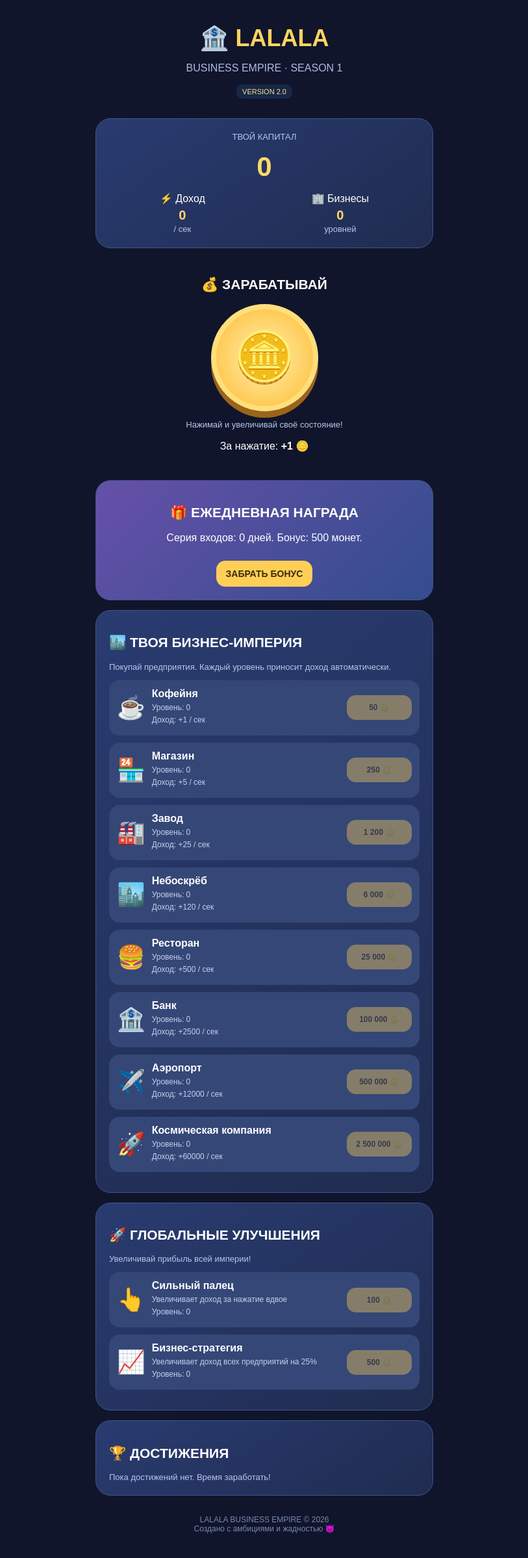
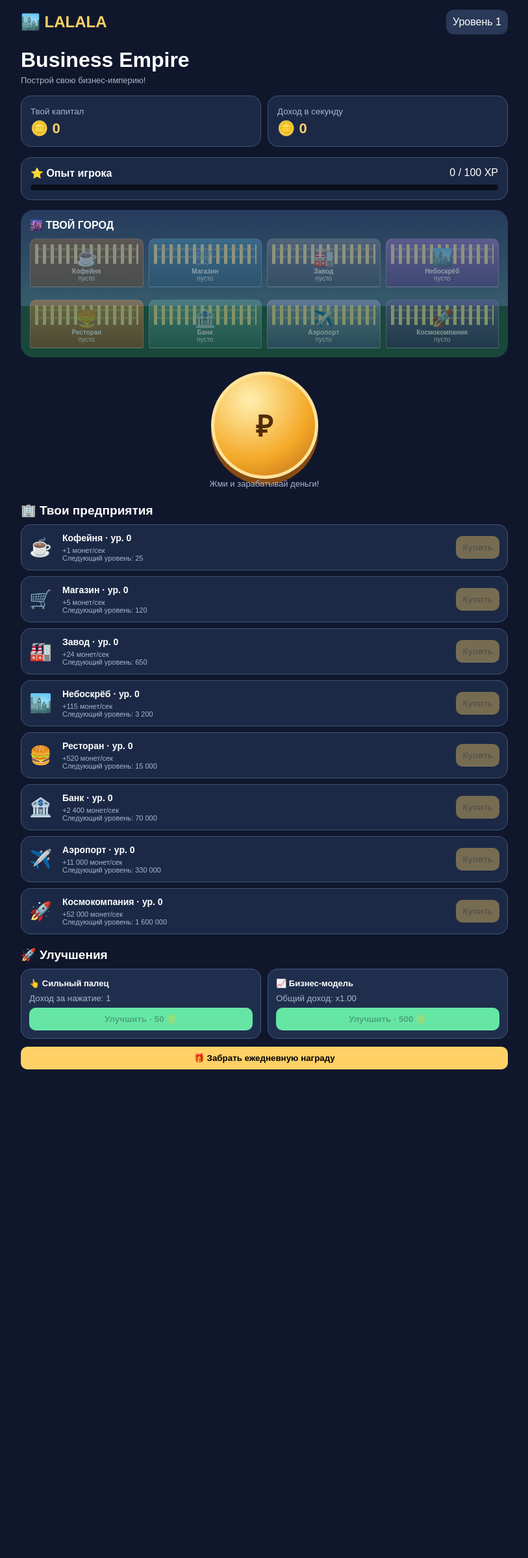
Before and after one commit to maksdjakov300-maker/lalala-business-empire, a plain HTML site: page index.html in a window 1280 px wide. Shown: the whole page at 65% size, without its empty margins (233-1046 px from the left). After the commit the page ends 1661 px from the top, so only its background shows below. Drawn offline with Linux system fonts and the light colour scheme.

Commit message:
Update index.html

```diff
--- a/index.html
+++ b/index.html
@@ -3,229 +3,295 @@
 <html lang="ru">
 <head>
 <meta charset="UTF-8">
-<meta name="viewport" content="width=device-width,initial-scale=1">
-<meta name="theme-color" content="#10152b">
-<title>LALALA 2.0</title>
+<meta name="viewport" content="width=device-width, initial-scale=1">
+<title>LALALA Business Empire</title>
 <style>
 *{box-sizing:border-box}
-body{margin:0;background:#10152b;color:#fff;font-family:Arial,sans-serif;padding:18px 15px 45px}
-header{text-align:center;padding:15px}
-header h1{font-size:36px;color:#ffd45e;margin:5px}
-header p{color:#aebbe0}
-.card{background:linear-gradient(145deg,#293b70,#202c50);border:1px solid #40558b;border-radius:23px;padding:20px;margin:15px auto;max-width:520px}
-.balance{text-align:center;font-size:42px;font-weight:bold;color:#ffda68;margin:15px}
-.small{color:#b9c6e9;font-size:13px}
-.stats{display:flex;justify-content:space-around;text-align:center;gap:8px}
-.stats strong{display:block;font-size:20px;color:#ffda68;margin-top:5px}
-h2{font-size:21px}
-.taparea{text-align:center;padding:12px}
-.coin{width:165px;height:165px;border-radius:50%;border:8px solid #ffdf7c;background:radial-gradient(#fff2ae,#ffba32);font-size:76px;box-shadow:0 10px #9b641b;cursor:pointer}
-.coin:active{transform:translateY(7px);box-shadow:0 3px #9b641b}
-button{cursor:pointer;border:0;border-radius:14px;padding:12px 15px;background:#ffcf55;color:#392a0a;font-weight:bold;font-size:14px}
-button:disabled{opacity:.4;cursor:not-allowed}
-.business{display:flex;align-items:center;gap:10px;background:#344777;border-radius:16px;padding:12px;margin:11px 0}
-.emoji{font-size:35px}
-.info{flex:1;text-align:left;min-width:0}
-.info strong{font-size:16px}
-.info p{margin:5px 0;color:#c5d0ec;font-size:12px}
-.buy{min-width:100px;font-size:12px;padding:12px 7px}
-.reward{text-align:center;background:linear-gradient(135deg,#6650a9,#334d8d)}
-.reward button{margin-top:10px}
-.tag{display:inline-block;background:#172747;color:#ffdf82;padding:5px 9px;border-radius:9px;font-size:11px}
-#notice{position:fixed;bottom:20px;left:50%;transform:translateX(-50%);background:#ffd45e;color:#29200c;padding:13px 20px;border-radius:15px;font-weight:bold;display:none;z-index:5;white-space:nowrap}
-footer{text-align:center;color:#7888b0;font-size:12px;margin-top:30px}
+body{margin:0;padding:15px;background:#10172c;color:#fff;font-family:Arial,sans-serif}
+.wrap{max-width:750px;margin:auto}
+header{display:flex;justify-content:space-between;align-items:center}
+.logo{font-size:24px;font-weight:900;color:#ffd166}
+.level{background:#293957;padding:10px;border-radius:12px}
+h1{margin-bottom:5px}
+.sub{color:#aab5ce;font-size:13px}
+.stats{display:grid;grid-template-columns:1fr 1fr;gap:10px;margin:16px 0}
+.stat,.panel{background:#1b2946;border:1px solid #405477;border-radius:16px;padding:14px}
+.stat small{color:#aab5ce}
+.big{font-size:22px;font-weight:900;color:#ffd166;margin-top:5px}
+.xpbar{height:9px;background:#090e1b;border-radius:20px;margin-top:8px;overflow:hidden}
+.xpfill{height:100%;background:#65e6a5;width:0}
+.city{background:linear-gradient(#263c5d,#365b6b 65%,#19483b 65%);padding:14px;border-radius:20px;margin:15px 0}
+.skyline{display:grid;grid-template-columns:repeat(4,1fr);gap:8px;align-items:end;min-height:180px}
+.building{border-radius:10px 10px 3px 3px;display:flex;flex-direction:column;justify-content:flex-end;align-items:center;padding:7px 2px;border:1px solid #ffffff55;position:relative}
+.building:before{content:"";position:absolute;inset:8px 7px 35px;background:repeating-linear-gradient(90deg,#ffeaa0 0 5px,transparent 5px 12px),repeating-linear-gradient(0deg,transparent 0 9px,#ffeaa055 9px 12px)}
+.building .emoji,.building b,.building span{z-index:1}
+.building .emoji{font-size:26px}
+.building b{font-size:10px;text-align:center}
+.building span{font-size:10px}
+.b0{background:linear-gradient(#9b6b43,#65452f)}
+.b1{background:linear-gradient(#4b92b8,#285477)}
+.b2{background:linear-gradient(#7c8798,#39465e)}
+.b3{background:linear-gradient(#9a75c7,#4c397d)}
+.b4{background:linear-gradient(#d18b4b,#8a4d2c)}
+.b5{background:linear-gradient(#65a6a0,#27645e)}
+.b6{background:linear-gradient(#8b9bc4,#3d4f7d)}
+.b7{background:linear-gradient(#625f9e,#29295d)}
+.taparea{text-align:center;margin:22px}
+.tap{width:165px;height:165px;border-radius:50%;border:5px solid #ffe39b;background:radial-gradient(circle at 35% 25%,#fff0b0,#f4a928 60%,#b96a16);font-size:45px;font-weight:900;color:#532c08;box-shadow:0 9px #874a12}
+.tap:active{transform:translateY(5px);box-shadow:0 4px #874a12}
+.section{font-size:19px;font-weight:900;margin:20px 0 10px}
+.businesses{display:grid;gap:9px}
+.biz{display:grid;grid-template-columns:42px 1fr auto;gap:9px;align-items:center;background:#1b2946;border:1px solid #405477;border-radius:15px;padding:12px}
+.biz .ico{font-size:28px}
+.biz h3{font-size:14px;margin:0 0 5px}
+.biz p{font-size:11px;color:#aab5ce;margin:0}
+button{cursor:pointer}
+.buy{background:#ffd166;border:0;border-radius:10px;padding:10px;font-weight:900}
+.buy:disabled{opacity:.4}
+.upgrades{display:grid;grid-template-columns:1fr 1fr;gap:10px}
+.upgrade{background:#202e4d;border:1px solid #40577f;border-radius:15px;padding:12px}
+.upgrade b{font-size:13px}
+.upgrade small{display:block;color:#aab5ce;margin:7px 0}
+.upgrade button,.daily{width:100%;border:0;border-radius:10px;padding:10px;background:#65e6a5;font-weight:900}
+.daily{background:#ffd166;margin-top:12px}
 </style>
 </head>
 <body>
+<div class="wrap">
 <header>
-<h1>🏦 LALALA</h1>
-<p>BUSINESS EMPIRE · SEASON 1</p>
-<span class="tag">VERSION 2.0</span>
+<div class="logo">🏙️ LALALA</div>
+<div class="level" id="level">Уровень 1</div>
 </header>
+<h1>Business Empire</h1>
+<div class="sub">Построй свою бизнес-империю!</div>
 
-<div class="card">
-<div class="small" style="text-align:center">ТВОЙ КАПИТАЛ</div>
-<div class="balance" id="balance">0</div>
 <div class="stats">
-<div>⚡ Доход<strong id="income">0</strong><span class="small"> / сек</span></div>
-<div>🏢 Бизнесы<strong id="count">0</strong><span class="small"> уровней</span></div>
+<div class="stat"><small>Твой капитал</small><div class="big" id="money">🪙 0</div></div>
+<div class="stat"><small>Доход в секунду</small><div class="big" id="income">🪙 0</div></div>
 </div>
+
+<div class="panel">
+<b>⭐ Опыт игрока</b>
+<span id="xptext" style="float:right">0 / 100 XP</span>
+<div class="xpbar"><div class="xpfill" id="xpfill"></div></div>
+</div>
+
+<div class="city">
+<b>🌆 ТВОЙ ГОРОД</b>
+<div class="skyline" id="skyline"></div>
 </div>
 
 <div class="taparea">
-<h2>💰 ЗАРАБАТЫВАЙ</h2>
-<button class="coin" onclick="tap()">🪙</button>
-<p class="small">Нажимай и увеличивай своё состояние!</p>
-<p>За нажатие: <b id="tapvalue">+1</b> 🪙</p>
+<button class="tap" id="tap">₽</button>
+<div class="sub">Жми и зарабатывай деньги!</div>
 </div>
 
-<div class="card reward">
-<h2>🎁 ЕЖЕДНЕВНАЯ НАГРАДА</h2>
-<p id="rewardtext">Забери свой ежедневный бонус!</p>
-<button id="rewardbtn" onclick="daily()">ЗАБРАТЬ БОНУС</button>
+<div class="section">🏢 Твои предприятия</div>
+<div class="businesses" id="businesses"></div>
+
+<div class="section">🚀 Улучшения</div>
+<div class="upgrades">
+<div class="upgrade">
+<b>👆 Сильный палец</b>
+<small id="tapdesc"></small>
+<button id="tapup"></button>
 </div>
-
-<div class="card">
-<h2>🏙️ ТВОЯ БИЗНЕС-ИМПЕРИЯ</h2>
-<p class="small">Покупай предприятия. Каждый уровень приносит доход автоматически.</p>
-<div id="businesses"></div>
-</div>
-
-<div class="card">
-<h2>🚀 ГЛОБАЛЬНЫЕ УЛУЧШЕНИЯ</h2>
-<p class="small">Увеличивай прибыль всей империи!</p>
-<div class="business">
-<div class="emoji">👆</div>
-<div class="info"><strong>Сильный палец</strong><p>Увеличивает доход за нажатие вдвое</p><p>Уровень: <span id="taplevel">0</span></p></div>
-<button class="buy" id="tapbuy" onclick="upgradeTap()">Купить</button>
-</div>
-<div class="business">
-<div class="emoji">📈</div>
-<div class="info"><strong>Бизнес-стратегия</strong><p>Увеличивает доход всех предприятий на 25%</p><p>Уровень: <span id="multlevel">0</span></p></div>
-<button class="buy" id="multbuy" onclick="upgradeMult()">Купить</button>
+<div class="upgrade">
+<b>📈 Бизнес-модель</b>
+<small id="multdesc"></small>
+<button id="multup"></button>
 </div>
 </div>
-
-<div class="card">
-<h2>🏆 ДОСТИЖЕНИЯ</h2>
-<div id="achievements" class="small"></div>
+<button class="daily" id="daily">🎁 Ежедневная награда</button>
 </div>
-
-<footer>LALALA BUSINESS EMPIRE © 2026<br>Создано с амбициями и жадностью 😈</footer>
-<div id="notice"></div>
+</body>
+</html>
 
 <script>
-const items=[
-{id:"coffee",name:"Кофейня",icon:"☕",base:50,rate:1},
-{id:"shop",name:"Магазин",icon:"🏪",base:250,rate:5},
-{id:"factory",name:"Завод",icon:"🏭",base:1200,rate:25},
-{id:"tower",name:"Небоскрёб",icon:"🏙️",base:6000,rate:120},
-{id:"restaurant",name:"Ресторан",icon:"🍔",base:25000,rate:500},
-{id:"bank",name:"Банк",icon:"🏦",base:100000,rate:2500},
-{id:"airport",name:"Аэропорт",icon:"✈️",base:500000,rate:12000},
-{id:"space",name:"Космическая компания",icon:"🚀",base:2500000,rate:60000}
+const defs=[
+{name:"Кофейня",emoji:"☕",base:25,inc:1,color:"b0"},
+{name:"Магазин",emoji:"🛒",base:120,inc:5,color:"b1"},
+{name:"Завод",emoji:"🏭",base:650,inc:24,color:"b2"},
+{name:"Небоскрёб",emoji:"🏙️",base:3200,inc:115,color:"b3"},
+{name:"Ресторан",emoji:"🍔",base:15000,inc:520,color:"b4"},
+{name:"Банк",emoji:"🏦",base:70000,inc:2400,color:"b5"},
+{name:"Аэропорт",emoji:"✈️",base:330000,inc:11000,color:"b6"},
+{name:"Космокомпания",emoji:"🚀",base:1600000,inc:52000,color:"b7"}
 ];
 
-function load(){
-try{return JSON.parse(localStorage.getItem("lalala"))||{}}
-catch(e){return {}}
+const $=id=>document.getElementById(id);
+const fmt=n=>Math.floor(n).toLocaleString("ru-RU");
+
+function fresh(){
+return {
+money:0,levels:Array(8).fill(0),
+tap:1,tapLevel:0,mult:1,multLevel:0,
+xp:0,playerLevel:1,last:Date.now(),
+dailyDay:"",streak:0
+};
 }
-let game=Object.assign({
-coins:0,levels:{},tapLevel:0,multLevel:0,
-lastDaily:"",streak:0,lastSeen:Date.now()
-},load());
-game.levels=game.levels||{};
-game.tapLevel=game.tapLevel||0;
-game.multLevel=game.multLevel||0;
 
-let now=Date.now();
-let offline=Math.min(28800,Math.max(0,(now-(game.lastSeen||now))/1000));
-let offlineCoins=Math.floor(offline*getIncome());
-if(offlineCoins>0){
-game.coins+=offlineCoins;
-setTimeout(()=>notify("💤 Пока тебя не было: +"+offlineCoins.toLocaleString("ru-RU")+" монет!"),500);
+let s;
+try{
+s={...fresh(),...JSON.parse(localStorage.getItem("lalala")||"{}")};
+if(!Array.isArray(s.levels)||s.levels.length!==8)s.levels=Array(8).fill(0);
+}catch(e){s=fresh()}
+
+function income(){
+return defs.reduce((a,d,i)=>a+s.levels[i]*d.inc,0)*s.mult;
 }
-game.lastSeen=now;
 
-function getIncome(){
-let base=items.reduce((s,b)=>s+b.rate*(game.levels[b.id]||0),0);
-return Math.floor(base*Math.pow(1.25,game.multLevel));
+function xpNeed(){return s.playerLevel*100;}
+
+function addXP(n){
+s.xp+=n;
+while(s.xp>=xpNeed()){
+s.xp-=xpNeed();
+s.playerLevel++;
 }
-function tapCost(){return Math.floor(100*Math.pow(3,game.tapLevel))}
-function multCost(){return Math.floor(500*Math.pow(4,game.multLevel))}
-function cost(b){return Math.floor(b.base*Math.pow(1.55,game.levels[b.id]||0))}
-function tap(){
-game.coins+=Math.pow(2,game.tapLevel);
-render();save();
 }
-function buy(id){
-let b=items.find(x=>x.id===id);
-let c=cost(b);
-if(game.coins<c)return;
-game.coins-=c;
-game.levels[id]=(game.levels[id]||0)+1;
-notify("🎉 Куплено: "+b.name);
-render();save();
+
+function save(){
+s.last=Date.now();
+localStorage.setItem("lalala",JSON.stringify(s));
 }
-function upgradeTap(){
-let c=tapCost();
-if(game.coins<c)return;
-game.coins-=c;game.tapLevel++;
-notify("👆 Сила нажатия увеличена!");
-render();save();
+
+function cost(i){
+return Math.floor(defs[i].base*Math.pow(1.16,s.levels[i]));
 }
-function upgradeMult(){
-let c=multCost();
-if(game.coins<c)return;
-game.coins-=c;game.multLevel++;
-notify("📈 Прибыль империи увеличена!");
-render();save();
-}
-function daily(){
-let today=new Date().toLocaleDateString("en-CA");
-if(game.lastDaily===today)return;
-game.streak=game.lastDaily===new Date(Date.now()-86400000).toLocaleDateString("en-CA")?game.streak+1:1;
-let bonus=500*game.streak;
-game.coins+=bonus;
-game.lastDaily=today;
-notify("🎁 Получено "+bonus.toLocaleString("ru-RU")+" монет!");
-render();save();
-}
-function notify(msg){
-let el=document.getElementById("notice");
-el.textContent=msg;el.style.display="block";
-clearTimeout(window.noticeTimer);
-window.noticeTimer=setTimeout(()=>el.style.display="none",2600);
-}
-function save(){
-game.lastSeen=Date.now();
-localStorage.setItem("lalala",JSON.stringify(game));
-}
+
 function render(){
-document.getElementById("balance").textContent=Math.floor(game.coins).toLocaleString("ru-RU");
-document.getElementById("income").textContent=getIncome().toLocaleString("ru-RU");
-document.getElementById("tapvalue").textContent="+"+Math.pow(2,game.tapLevel);
-document.getElementById("count").textContent=items.reduce((s,b)=>s+(game.levels[b.id]||0),0);
-document.getElementById("taplevel").textContent=game.tapLevel;
-document.getElementById("multlevel").textContent=game.multLevel;
+$("money").textContent="🪙 "+fmt(s.money);
+$("income").textContent="🪙 "+fmt(income());
+$("level").textContent="Уровень "+s.playerLevel;
 
-document.getElementById("businesses").innerHTML=items.map(b=>{
-let lvl=game.levels[b.id]||0,c=cost(b);
-return `<div class="business">
-<div class="emoji">${b.icon}</div>
-<div class="info"><strong>${b.name}</strong><p>Уровень: ${lvl}</p><p>Доход: +${(b.rate*Math.pow(1.25,game.multLevel)).toFixed(0)} / сек</p></div>
-<button class="buy" onclick="buy('${b.id}')" ${game.coins<c?"disabled":""}>${c.toLocaleString("ru-RU")} 🪙</button>
+$("xptext").textContent=fmt(s.xp)+" / "+fmt(xpNeed())+" XP";
+$("xpfill").style.width=(s.xp/xpNeed()*100)+"%";
+
+$("skyline").innerHTML=defs.map((d,i)=>{
+let lv=s.levels[i];
+let height=75+Math.min(lv,12)*8;
+return `<div class="building ${d.color}" style="height:${height}px;opacity:${lv?1:.45}">
+<div class="emoji">${d.emoji}</div>
+<b>${d.name}</b>
+<span>${lv?"ур. "+lv:"пусто"}</span>
 </div>`;
 }).join("");
 
-let tc=tapCost(),mc=multCost();
-document.getElementById("tapbuy").textContent=tc.toLocaleString("ru-RU")+" 🪙";
-document.getElementById("tapbuy").disabled=game.coins<tc;
-document.getElementById("multbuy").textContent=mc.toLocaleString("ru-RU")+" 🪙";
-document.getElementById("multbuy").disabled=game.coins<mc;
+$("businesses").innerHTML=defs.map((d,i)=>{
+let c=cost(i);
+return `<div class="biz">
+<div class="ico">${d.emoji}</div>
+<div>
+<h3>${d.name} · ур. ${s.levels[i]}</h3>
+<p>+${fmt(d.inc*s.mult)} монет/сек</p>
+<p>Следующий уровень: ${fmt(c)}</p>
+</div>
+<button class="buy" data-buy="${i}" ${s.money<c?"disabled":""}>Купить</button>
+</div>`;
+}).join("");
 
-let today=new Date().toLocaleDateString("en-CA");
-let claimed=game.lastDaily===today;
-document.getElementById("rewardbtn").disabled=claimed;
-document.getElementById("rewardbtn").textContent=claimed?"УЖЕ ПОЛУЧЕНО":"ЗАБРАТЬ БОНУС";
-document.getElementById("rewardtext").textContent=claimed?"Возвращайся завтра!":"Серия входов: "+game.streak+" дней. Бонус: "+(500*(game.streak+1))+" монет.";
+let tc=50*Math.pow(2,s.tapLevel);
+let mc=500*Math.pow(2.4,s.multLevel);
 
-let total=game.coins+items.reduce((s,b)=>s+(game.levels[b.id]||0)*b.base,0);
-let achievements=[];
-if(total>=100)achievements.push("🥉 Первые 100 монет");
-if(total>=10000)achievements.push("🥈 Богач: 10 000 монет");
-if(total>=1000000)achievements.push("🥇 Миллионер");
-if(getIncome()>=100)achievements.push("⚡ Доход 100 в секунду");
-if(items.some(b=>(game.levels[b.id]||0)>=10))achievements.push("🏗️ Мастер строительства");
-document.getElementById("achievements").innerHTML=achievements.length?achievements.map(x=>"✓ "+x).join("<br>"):"Пока достижений нет. Время заработать!";
+$("tapdesc").textContent="Доход за нажатие: "+fmt(s.tap);
+$("tapup").textContent="Улучшить · "+fmt(tc)+" 🪙";
+$("tapup").disabled=s.money<tc;
+
+$("multdesc").textContent="Общий доход: x"+s.mult.toFixed(2);
+$("multup").textContent="Улучшить · "+fmt(mc)+" 🪙";
+$("multup").disabled=s.money<mc;
+
+let today=new Date().toDateString();
+$("daily").disabled=s.dailyDay===today;
+$("daily").textContent=s.dailyDay===today?
+"✅ Награда получена":"🎁 Забрать ежедневную награду";
 }
+
+$("tap").onclick=()=>{
+s.money+=s.tap;
+addXP(1);
 render();
+save();
+};
+
+$("businesses").onclick=e=>{
+let b=e.target.closest("[data-buy]");
+if(!b)return;
+
+let i=Number(b.dataset.buy);
+let c=cost(i);
+
+if(s.money<c)return;
+
+s.money-=c;
+s.levels[i]++;
+addXP(15);
+render();
+save();
+};
+
+$("tapup").onclick=()=>{
+let c=50*Math.pow(2,s.tapLevel);
+if(s.money<c)return;
+
+s.money-=c;
+s.tap*=2;
+s.tapLevel++;
+addXP(25);
+render();
+save();
+};
+
+$("multup").onclick=()=>{
+let c=500*Math.pow(2.4,s.multLevel);
+if(s.money<c)return;
+
+s.money-=c;
+s.mult*=1.25;
+s.multLevel++;
+addXP(50);
+render();
+save();
+};
+
+$("daily").onclick=()=>{
+let today=new Date().toDateString();
+if(s.dailyDay===today)return;
+
+s.dailyDay=today;
+s.streak++;
+
+let reward=100+s.streak*50;
+s.money+=reward;
+addXP(30);
+
+alert("Ежедневная награда: "+fmt(reward)+" монет!");
+render();
+save();
+};
+
+let elapsed=Math.min(
+8*60*60,
+Math.max(0,(Date.now()-(s.last||Date.now()))/1000)
+);
+
+if(elapsed>5){
+let bonus=Math.floor(income()*elapsed);
+s.money+=bonus;
+setTimeout(()=>{
+alert("Пока тебя не было, бизнес заработал "+fmt(bonus)+" монет!");
+},300);
+}
+
 setInterval(()=>{
-let inc=getIncome();
-game.coins+=inc;
-render();save();
+s.money+=income();
+render();
+save();
 },1000);
-window.addEventListener("pagehide",save);
+
+render();
+save();
 </script>
 </body>
 </html>
```
